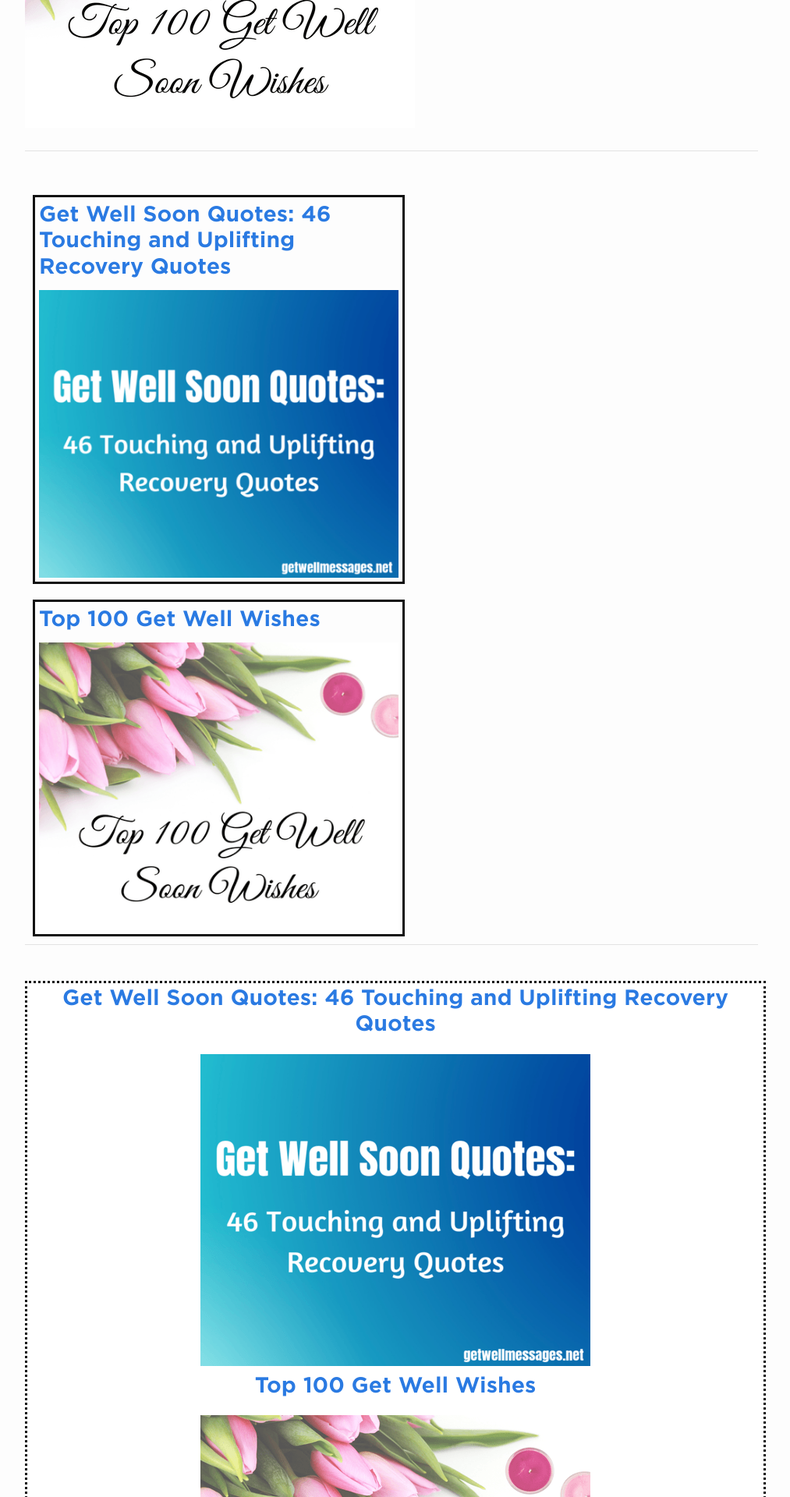
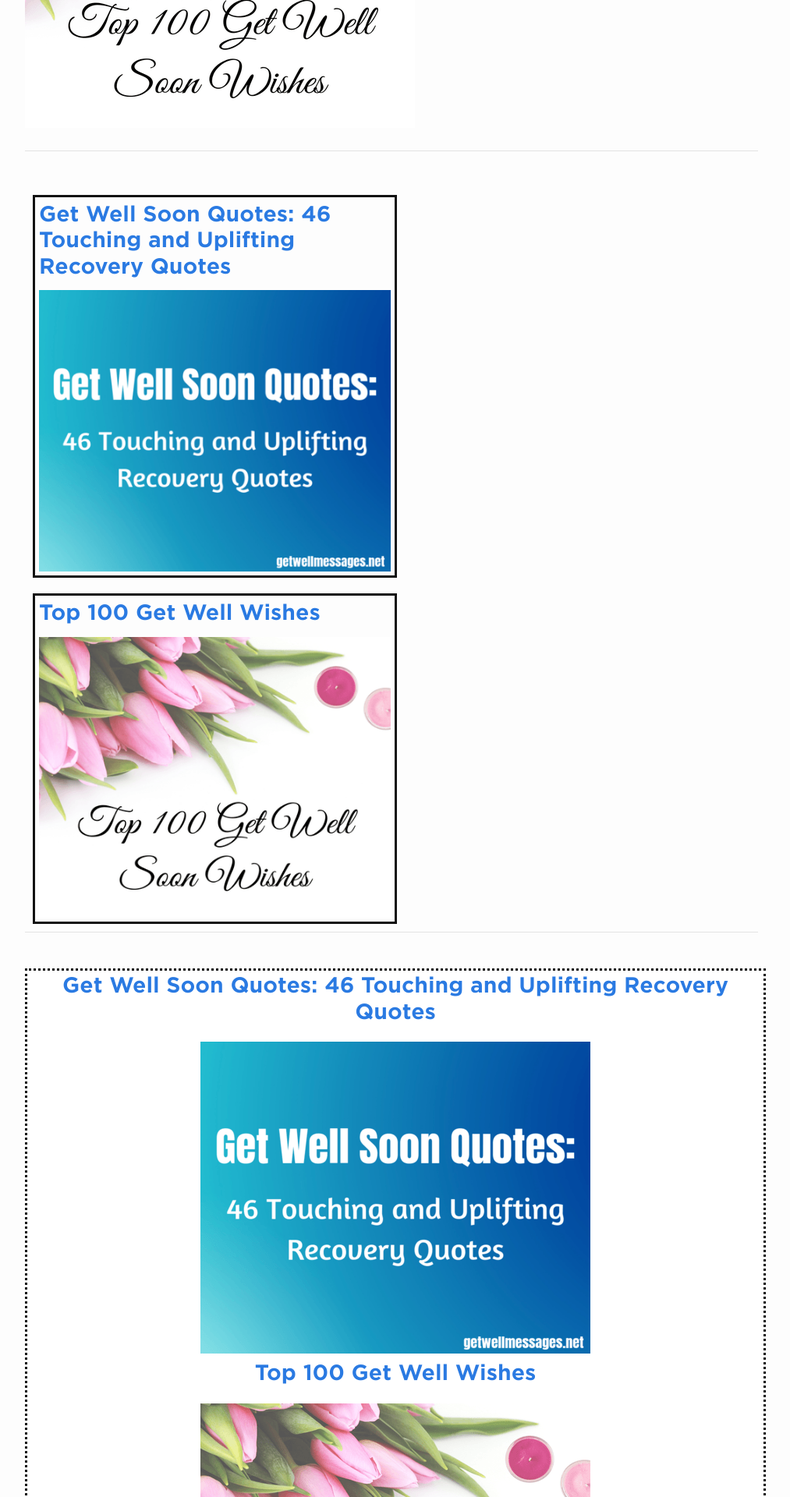
Before and after one commit to andyml123/andyml123.github.io, a Jekyll site: the page built from imagetest.md, in a window 1280 px wide. Shown: the part 3738-5658 px from the top of the page at 78% size, without its empty margins (138-1151 px from the left). Built offline with Jekyll 4.4.1, drawn with Linux system fonts in a browser that asks for light colours.

Commit message:
Update _layout.scss

```diff
--- a/_sass/_layout.scss
+++ b/_sass/_layout.scss
@@ -366,7 +366,6 @@ hr {
          width: 2.5rem;
          min-width: 5em;
          padding: 5px;
-         font-size:12px;
          }
   }
 
@@ -520,7 +519,7 @@ font-size:10px;
 
 .column {
     float: left;
-    width: 49%;
+    width: 48%;
     border-style:solid;
     margin: 10px;
     padding: 5px;
```
